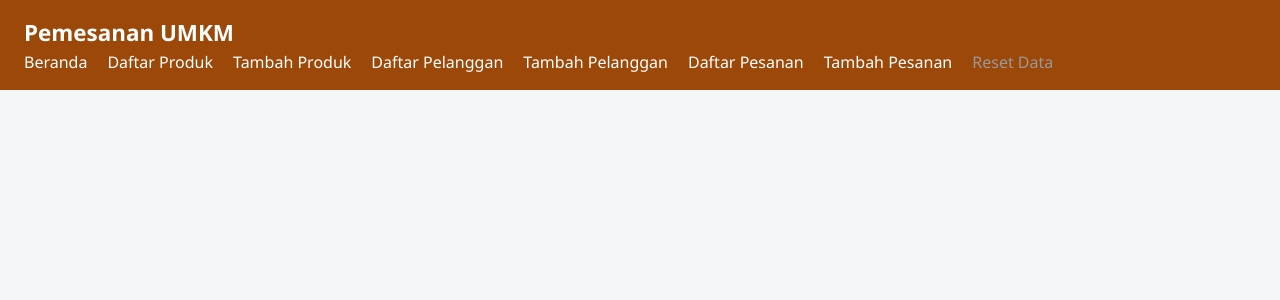
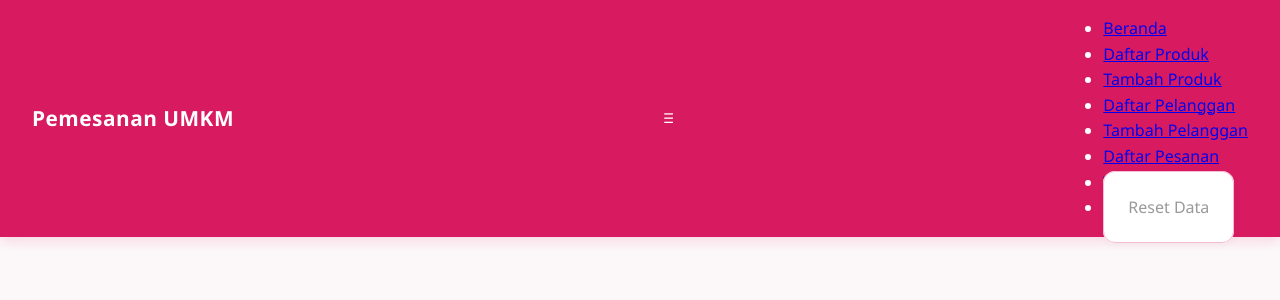
Before and after one commit to ferthereaper/PunyaFerdy, a PHP site: page /includes/header.php in a window 1280 px wide. Shown: the top 300 px of the page. Run offline with PHP 8.4, Linux system fonts and the light colour scheme.

Commit message:
ubah style

```diff
--- a/assets/css/style.css
+++ b/assets/css/style.css
@@ -1,290 +1,203 @@
+/* ==========================================
+   PALET WARNA CAIYO (MINIMALIS & MODERN)
+   ========================================== */
+:root {
+    --primary: #d81b60;          /* Pink Stroberi / Caiyo Pink */
+    --primary-hover: #c2185b;    /* Pink Gelap untuk Hover */
+    --secondary: #fce4ec;        /* Soft Pink Muda untuk Accent/Background Card */
+    --bg-main: #fcf8f9;          /* Background Utama Halaman */
+    --card-bg: #ffffff;          /* Background Kartu / Konten */
+    --text-color: #2c2c2c;       /* Warna Teks Utama */
+    --text-muted: #757575;       /* Teks Sekunder */
+    --border-color: #f8bbd0;     /* Border Pink Lembut */
+    --radius: 12px;              /* Sudut Membulat Modern */
+}
+
+/* Base Styles */
 * {
     box-sizing: border-box;
     margin: 0;
     padding: 0;
+    font-family: 'Segoe UI', Tahoma, Geneva, Verdana, sans-serif;
 }
 
 body {
-    font-family: 'Segoe UI', Arial, sans-serif;
-    color: #2b2b2b;
-    background-color: #f5f6f8;
-    line-height: 1.5;
+    background-color: var(--bg-main);
+    color: var(--text-color);
+    line-height: 1.6;
 }
 
-a {
-    color: #9b4809;
-    text-decoration: none;
+/* Header & Navigation */
+header {
+    background-color: var(--primary);
+    color: #ffffff;
+    padding: 1rem 2rem;
+    display: flex;
+    justify-content: space-between;
+    align-items: center;
+    box-shadow: 0 4px 12px rgba(216, 27, 96, 0.15);
 }
 
-a:hover {
-    text-decoration: underline;
+header h1, header h2 {
+    font-size: 1.3rem;
+    font-weight: 700;
+    letter-spacing: 0.5px;
 }
 
-header {
-    /* LATIHAN 1 JS 2*/
-    background-color: #9b4809;
-
-    color: #fff;
-    padding: 1rem 1.5rem;
-    display: flex;
-    align-items: center;
-    justify-content: space-between;
-    flex-wrap: wrap;
+/* Layout / Container */
+section {
+    max-width: 1000px;
+    margin: 2rem auto;
+    padding: 1.5rem;
 }
 
-header h1 {
-    font-size: 1.4rem;
+/* Card Modern Minimalis */
+.card, section > div, table, form {
+    background: var(--card-bg);
+    border-radius: var(--radius);
+    padding: 1.5rem;
+    margin-bottom: 1.5rem;
+    border: 1px solid var(--border-color);
+    box-shadow: 0 2px 8px rgba(0, 0, 0, 0.03);
 }
 
-header nav ul {
-    list-style: none;
-    display: flex;
-    gap: 1.25rem;
+h2 {
+    color: var(--primary);
+    margin-bottom: 1rem;
+    font-size: 1.5rem;
 }
 
-header nav a {
-    color: #fff;
-    font-weight: 500;
+/* Grid Dashboard Ringkasan */
+.dashboard-grid {
+    display: grid;
+    grid-template-columns: repeat(auto-fit, minmax(200px, 1fr));
+    gap: 1.5rem;
 }
 
-main {
-    max-width: 1000px;
-    margin: 2rem auto;
-    padding: 0 1.5rem;
+.summary-card {
+    background-color: var(--secondary);
+    border: 1px solid var(--border-color);
+    border-radius: var(--radius);
+    padding: 1.5rem;
+    text-align: center;
+    transition: transform 0.2s ease;
 }
 
-section {
-    background-color: #fff;
-    border-radius: 8px;
-    padding: 1.5rem;
-    margin-bottom: 1.5rem;
-    box-shadow: 0 1px 3px rgba(0, 0, 0, 0.08);
+.summary-card:hover {
+    transform: translateY(-3px);
 }
 
-section h2 {
-    margin-bottom: 1rem;
-    color: #9b4809;
-}
-
-/* main section:nth-of-type(2) {
-    display: grid;
-    grid-template-columns: repeat(3, 1fr);
-    gap: 1rem;
-} */
-
- /* LATIHAN 2 JS 2*/
- main section:nth-of-type(2) {
-    display: grid;
-    grid-template-columns: repeat(4, 1fr);
-    gap: 1rem;
-}
-
-main section:nth-of-type(2) article {
-    background-color: #eef4fa;
-    border-radius: 8px;
-    padding: 1.25rem;
-    text-align: center;
-}
-
-main section:nth-of-type(2) article h3 {
+.summary-card h3 {
     font-size: 0.95rem;
-    color: #55677a;
+    color: var(--text-muted);
     margin-bottom: 0.5rem;
 }
 
-main section:nth-of-type(2) article p {
-    font-size: 1.8rem;
-    font-weight: 700;
-    color: #9b4809;
+.summary-card .number {
+    font-size: 2.2rem;
+    font-weight: bold;
+    color: var(--primary);
+}
+
+/* Table Styling */
+.table-responsive {
+    overflow-x: auto;
+    border-radius: var(--radius);
 }
 
 table {
     width: 100%;
     border-collapse: collapse;
+    overflow: hidden;
+    padding: 0;
 }
 
-.table-responsive {
-    width: 100%;
-    overflow-x: auto;
-    -webkit-overflow-scrolling: touch;
+th {
+    background-color: var(--primary);
+    color: #ffffff;
+    text-align: left;
+    padding: 1rem;
+    font-weight: 600;
 }
 
-th, td {
-    text-align: left;
-    padding: 0.65rem 0.75rem;
-    border-bottom: 1px solid #e2e6ea;
+td {
+    padding: 0.9rem 1rem;
+    border-bottom: 1px solid #f8bbd0;
+    color: var(--text-color);
 }
 
-thead {
-    background-color: #9b4809;
-    color: #fff;
+tr:hover {
+    background-color: #fffeef;
 }
 
-tbody tr:nth-child(even) {
-    background-color: #f7f9fb;
+/* Form & Input */
+input[type="text"],
+input[type="number"],
+input[type="email"],
+textarea,
+select {
+    width: 100%;
+    padding: 0.75rem 1rem;
+    border: 1.5px solid var(--border-color);
+    border-radius: 8px;
+    font-size: 0.95rem;
+    outline: none;
+    transition: border-color 0.2s;
+    background-color: #fff;
 }
 
-tbody tr:hover {
-    background-color: #eef4fa;
+input:focus, textarea:focus, select:focus {
+    border-color: var(--primary);
+    box-shadow: 0 0 0 3px rgba(216, 27, 96, 0.1);
 }
 
-td button {
-    padding: 0.35rem 0.7rem;
-    margin-right: 0.35rem;
+/* Button Styling */
+button, .btn {
+    display: inline-block;
+    background-color: var(--primary);
+    color: white;
+    padding: 0.6rem 1.2rem;
     border: none;
-    border-radius: 4px;
+    border-radius: 8px;
+    font-weight: 600;
+    text-decoration: none;
     cursor: pointer;
-    font-size: 0.85rem;
+    transition: background-color 0.2s, transform 0.1s;
 }
 
-/* LATIHAN NO 3 JS 2 */
-td button.button-edit {
-    background-color: #f0ad4e;
-    color: #fff;
-}
-td button.button-detail {
-    background-color: #d5d4d4;
-    color: #fff;
-}
-td button.button-hapus {
-    background-color: #d9534f;
-    color: #fff;
+button:hover, .btn:hover {
+    background-color: var(--primary-hover);
 }
 
-form p {
-    margin-bottom: 1rem;
+.btn-hapus {
+    background-color: #e53935;
+    color: white;
+    padding: 0.6rem 1.2rem;
+    border-radius: 8px;
+    text-decoration: none;
+    font-weight: 600;
 }
 
-form label {
-    display: block;
-    margin-bottom: 0.35rem;
-    font-weight: 600;
-    color: #444;
+.btn-hapus:hover {
+    background-color: #c62828;
 }
 
-form input,
-form select {
-    width: 100%;
-    max-width: 400px;
-    padding: 0.55rem 0.7rem;
-    border: 1px solid #cdd4da;
-    border-radius: 4px;
-    font-size: 1rem;
+/* Flash Messages */
+.flash {
+    padding: 0.9rem 1.2rem;
+    border-radius: 8px;
+    margin-bottom: 1rem;
+    font-weight: 500;
 }
 
-form button[type="submit"] {
-    background-color: #9b4809;
-    color: #fff;
-    border: none;
-    padding: 0.6rem 1.5rem;
-    border-radius: 4px;
-    font-size: 1rem;
-    cursor: pointer;
+.flash-success {
+    background-color: #e8f5e9;
+    color: #2e7d32;
+    border: 1px solid #c8e6c9;
 }
 
-form button[type="submit"]:hover {
-    background-color: #164869;
+.flash-error {
+    background-color: #ffebee;
+    color: #c62828;
+    border: 1px solid #ffcdd2;
 }
-
-footer {
-    text-align: center;
-    padding: 1.25rem;
-    color: #7a8794;
-    font-size: 0.9rem;
-}
-
-main section:nth-of-type(2) h2 {
-    grid-column: 1 / -1;
-}
-
-/**Jobsheet 3*/
-.nav-toggle-label {
-    display: none;
-}
-
-.nav-toggle-label {
-    display: none;
-    font-size: 1.6rem;
-    color: #fff;
-    cursor: pointer;
-}
-
-/*JS3 Latihan1*/
-@media (min-width: 1400px) {
-    main {
-        max-width: 1300px;
-    }
-}
-
-/*JS3 Latihan2*/
-/* Mengubah 768px menjadi 900px */
-@media (max-width: 900px) {
-    main section:nth-of-type(2) {
-        grid-template-columns: repeat(2, 1fr);
-    }
-}
-
-@media (max-width: 780px) {
-    header {
-        position: relative;
-    }
-
-    .nav-toggle-label {
-        display: block;
-    }
-
-    header nav {
-        /* display: none; */
-        width: 100%;
-        order: 3;
-        /*JS 5 Latihan 2*/
-        max-height: 0;
-        overflow: hidden;
-        transition: max-height 0.3s ease-in-out, margin-top 0.3s ease-in-out;
-        margin-top: 1rem;
-    }
-
-    /*JS 5*/
-    header nav.nav-open {
-        /* display: block; */
-        max-height: 300px;
-        margin-top: 1rem;
-    }
-
-    header nav ul {
-        flex-direction: column;
-        gap: 0.75rem;
-    }
-
-    main section:nth-of-type(2) {
-        grid-template-columns: 1fr;
-    }
-
-    form input,
-    form select {
-        max-width: 100%;
-    }
-}
-
-.search-box {
-    margin-bottom: 1rem;
-}
-
-.search-box input {
-    width: 100%;
-    max-width: 320px;
-    padding: 0.5rem 0.75rem;
-    border: 1px solid #cdd4da;
-    border-radius: 4px;
-}
-
-/*JS3 Latihan 3*/
-pre {
-    max-width: 100%;
-    overflow-x: auto;
-    background-color: #2d3748;
-    color: #edf2f7;
-    padding: 1rem;
-    border-radius: 6px;
-    font-family: 'Courier New', Courier, monospace;
-}
```
